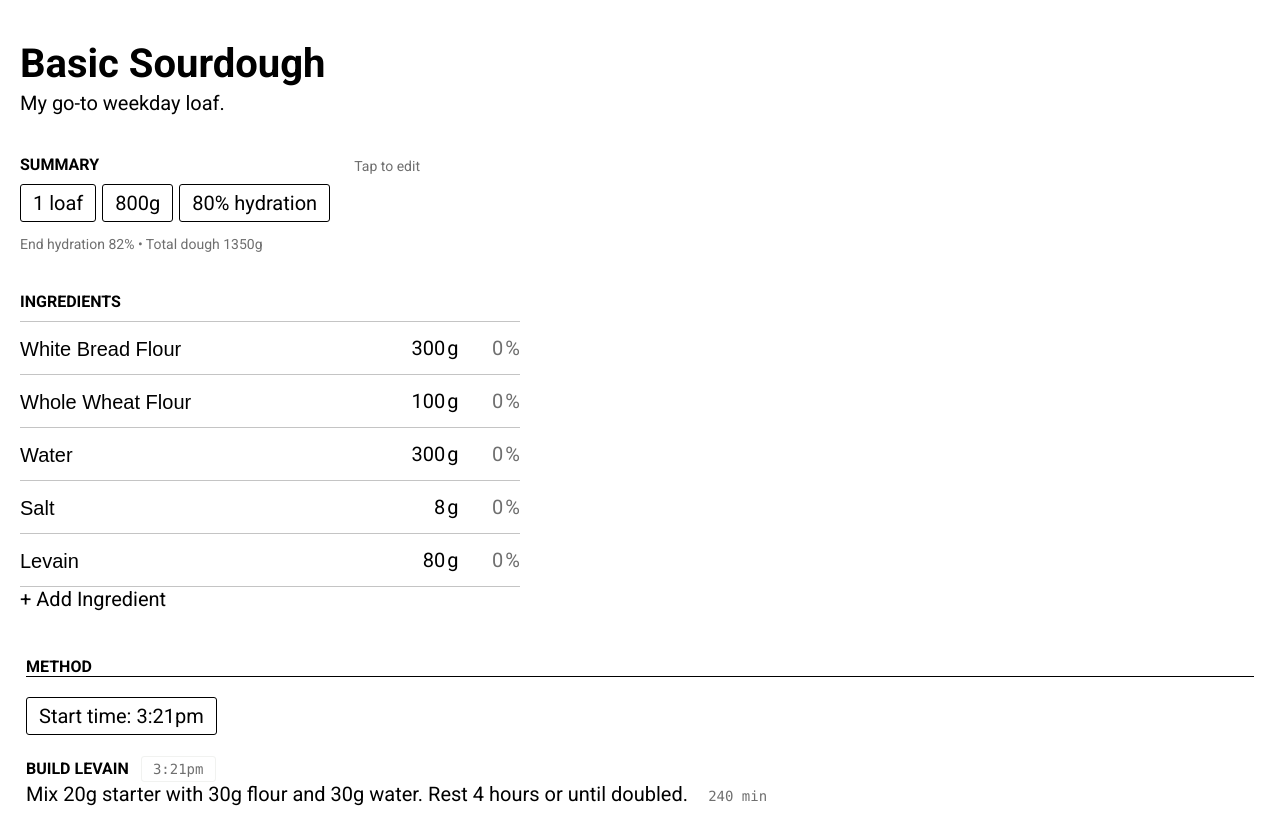
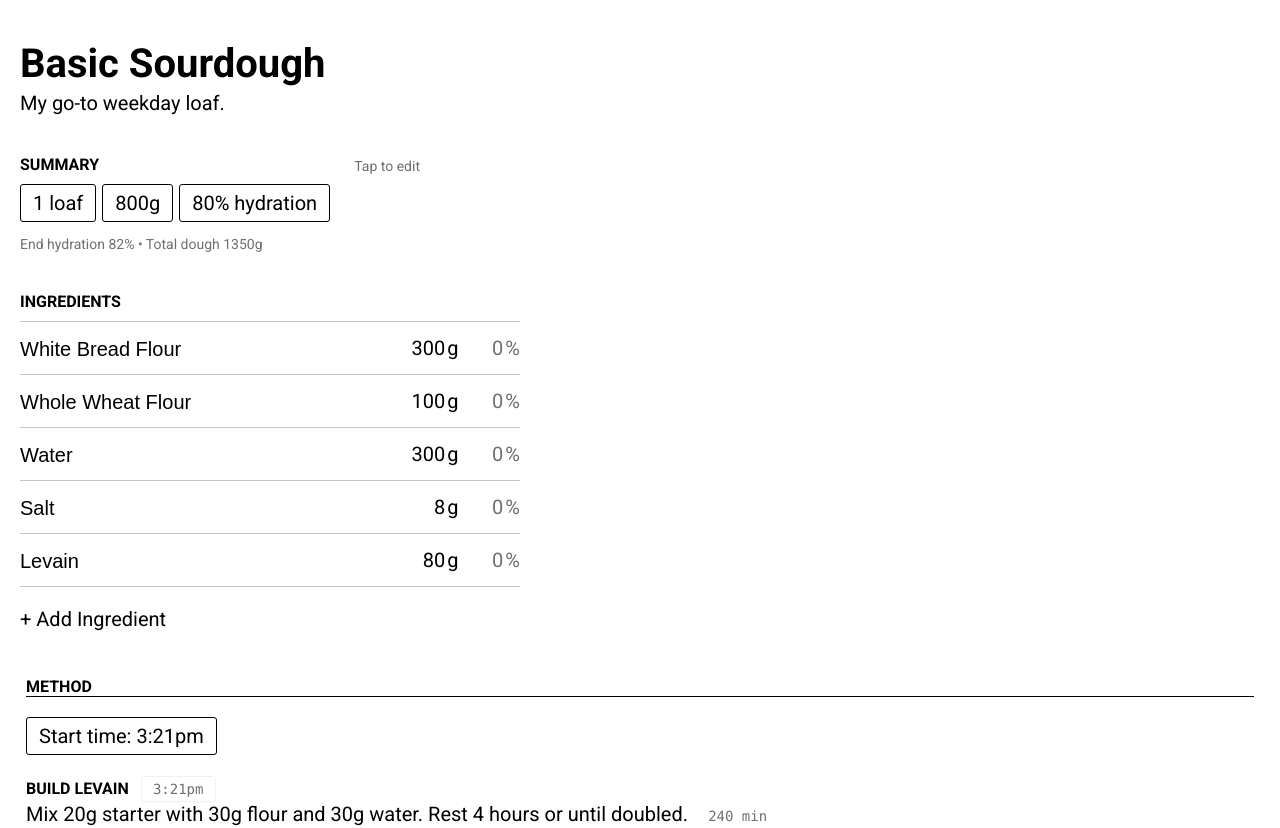
Before and after one commit to josh-cpm/bread-vue, a Vue app: page / in a window 1280 px wide. Shown: the top 828 px of the page. Built offline with nearby package versions, Linux system fonts and the light colour scheme.

Commit message:
Added margin to "add ingredient" button

```diff
--- a/src/components/Ingredients.vue
+++ b/src/components/Ingredients.vue
@@ -33,6 +33,10 @@ export default {
 </script>
 
 <style scoped>
+#add-ing-button {
+  margin-top: 1rem;
+}
+
 .ingredient-list {
   display: flex;
   flex-direction: column;
```
